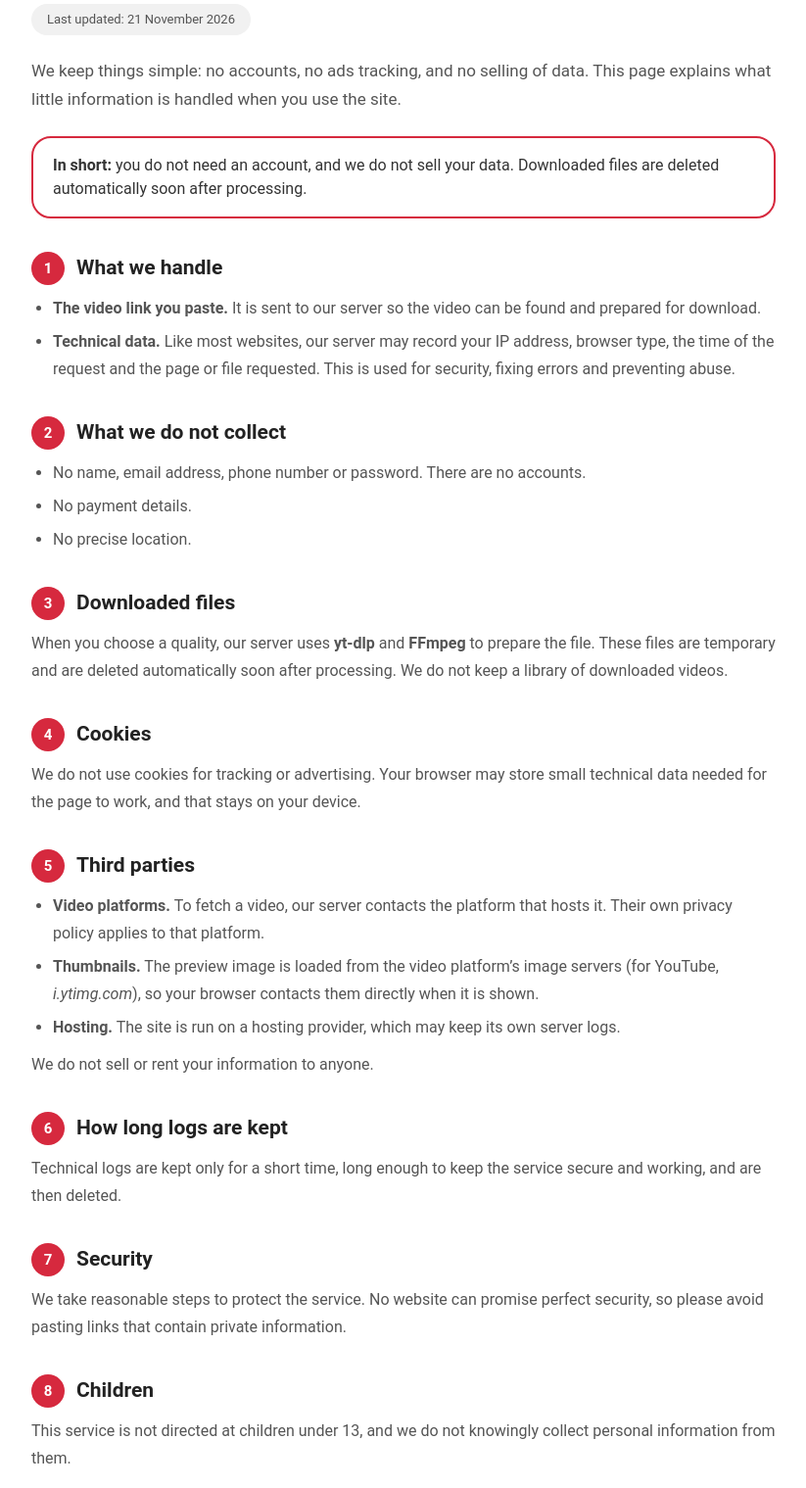
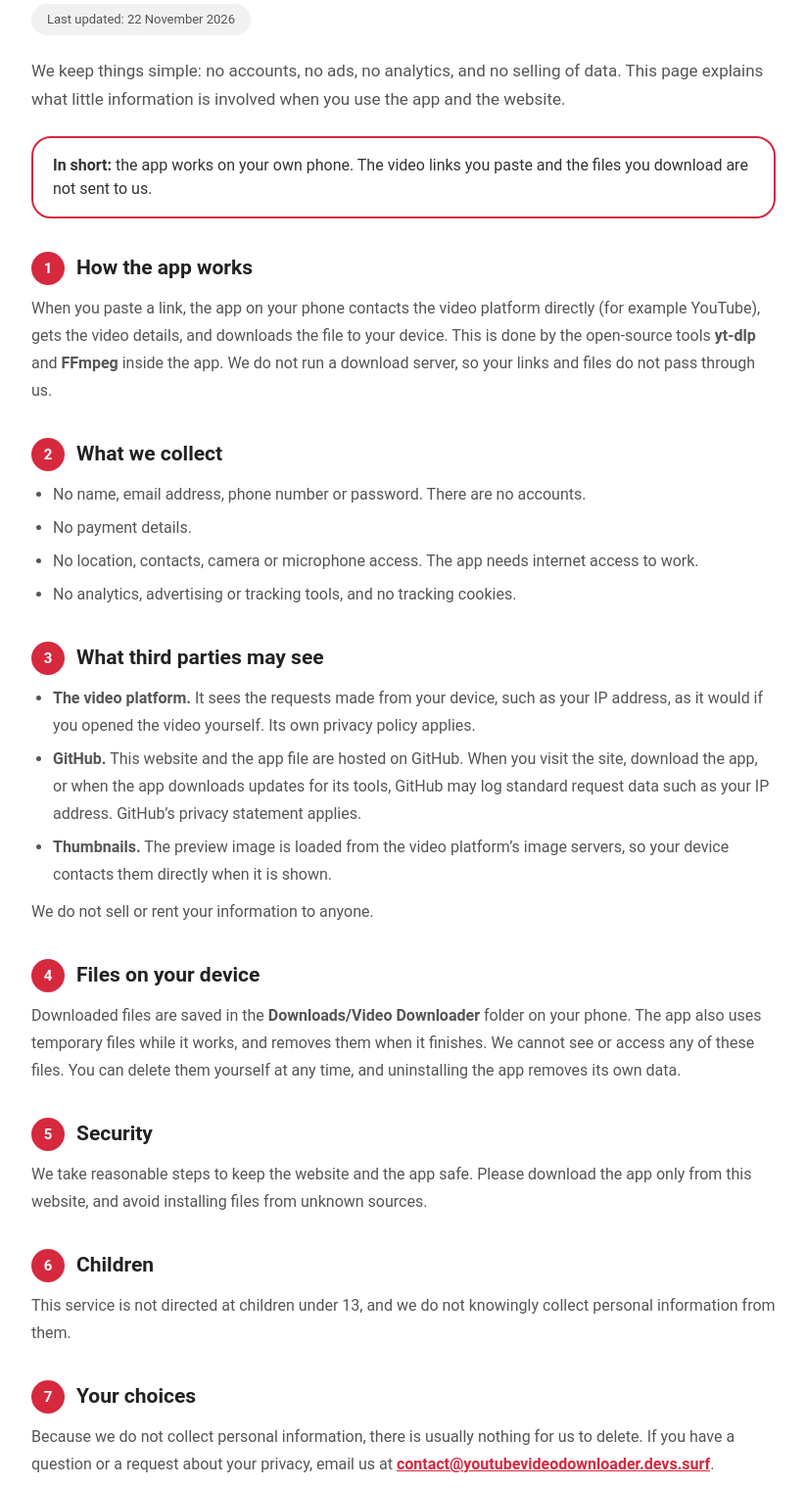
Before and after one commit to YouTube-VideoAudio/Downloader, a website: page public/privacy.html in a window 1280 px wide. Shown: the part 161-1680 px from the top of the page at 98% size, without its empty margins (228-1051 px from the left). Drawn offline with Linux system fonts and the light colour scheme.

Commit message:
Update Terms and Privacy to match on-device app

```diff
--- a/public/privacy.html
+++ b/public/privacy.html
@@ -249,54 +249,46 @@ footer{margin-top:40px}
 </div></header></div>
 <main class="c doc">
 <h1>Privacy Policy</h1>
-<div class="upd">Last updated: 21 November 2026</div>
-<p class="intro">We keep things simple: no accounts, no ads tracking, and no selling of data. This page explains what little information is handled when you use the site.</p>
+<div class="upd">Last updated: 22 November 2026</div>
+<p class="intro">We keep things simple: no accounts, no ads, no analytics, and no selling of data. This page explains what little information is involved when you use the app and the website.</p>
 
-<div class="warn"><b>In short:</b> you do not need an account, and we do not sell your data. Downloaded files are deleted automatically soon after processing.</div>
+<div class="warn"><b>In short:</b> the app works on your own phone. The video links you paste and the files you download are not sent to us.</div>
 
-<h2><i>1</i>What we handle</h2>
-<ul>
-<li><b>The video link you paste.</b> It is sent to our server so the video can be found and prepared for download.</li>
-<li><b>Technical data.</b> Like most websites, our server may record your IP address, browser type, the time of the request and the page or file requested. This is used for security, fixing errors and preventing abuse.</li>
-</ul>
+<h2><i>1</i>How the app works</h2>
+<p>When you paste a link, the app on your phone contacts the video platform directly (for example YouTube), gets the video details, and downloads the file to your device. This is done by the open-source tools <b>yt-dlp</b> and <b>FFmpeg</b> inside the app. We do not run a download server, so your links and files do not pass through us.</p>
 
-<h2><i>2</i>What we do not collect</h2>
+<h2><i>2</i>What we collect</h2>
 <ul>
 <li>No name, email address, phone number or password. There are no accounts.</li>
 <li>No payment details.</li>
-<li>No precise location.</li>
+<li>No location, contacts, camera or microphone access. The app needs internet access to work.</li>
+<li>No analytics, advertising or tracking tools, and no tracking cookies.</li>
 </ul>
 
-<h2><i>3</i>Downloaded files</h2>
-<p>When you choose a quality, our server uses <b>yt-dlp</b> and <b>FFmpeg</b> to prepare the file. These files are temporary and are deleted automatically soon after processing. We do not keep a library of downloaded videos.</p>
-
-<h2><i>4</i>Cookies</h2>
-<p>We do not use cookies for tracking or advertising. Your browser may store small technical data needed for the page to work, and that stays on your device.</p>
-
-<h2><i>5</i>Third parties</h2>
+<h2><i>3</i>What third parties may see</h2>
 <ul>
-<li><b>Video platforms.</b> To fetch a video, our server contacts the platform that hosts it. Their own privacy policy applies to that platform.</li>
-<li><b>Thumbnails.</b> The preview image is loaded from the video platform&rsquo;s image servers (for YouTube, <i>i.ytimg.com</i>), so your browser contacts them directly when it is shown.</li>
-<li><b>Hosting.</b> The site is run on a hosting provider, which may keep its own server logs.</li>
+<li><b>The video platform.</b> It sees the requests made from your device, such as your IP address, as it would if you opened the video yourself. Its own privacy policy applies.</li>
+<li><b>GitHub.</b> This website and the app file are hosted on GitHub. When you visit the site, download the app, or when the app downloads updates for its tools, GitHub may log standard request data such as your IP address. GitHub&rsquo;s privacy statement applies.</li>
+<li><b>Thumbnails.</b> The preview image is loaded from the video platform&rsquo;s image servers, so your device contacts them directly when it is shown.</li>
 </ul>
 <p>We do not sell or rent your information to anyone.</p>
 
-<h2><i>6</i>How long logs are kept</h2>
-<p>Technical logs are kept only for a short time, long enough to keep the service secure and working, and are then deleted.</p>
+<h2><i>4</i>Files on your device</h2>
+<p>Downloaded files are saved in the <b>Downloads/Video Downloader</b> folder on your phone. The app also uses temporary files while it works, and removes them when it finishes. We cannot see or access any of these files. You can delete them yourself at any time, and uninstalling the app removes its own data.</p>
 
-<h2><i>7</i>Security</h2>
-<p>We take reasonable steps to protect the service. No website can promise perfect security, so please avoid pasting links that contain private information.</p>
+<h2><i>5</i>Security</h2>
+<p>We take reasonable steps to keep the website and the app safe. Please download the app only from this website, and avoid installing files from unknown sources.</p>
 
-<h2><i>8</i>Children</h2>
+<h2><i>6</i>Children</h2>
 <p>This service is not directed at children under 13, and we do not knowingly collect personal information from them.</p>
 
-<h2><i>9</i>Your choices</h2>
-<p>You can ask us what we hold about you or ask us to delete it by emailing <a href="mailto:contact@youtubevideodownloader.devs.surf">contact@youtubevideodownloader.devs.surf</a>. Because we do not use accounts, we may need the approximate time and your IP address to find any related log entry.</p>
+<h2><i>7</i>Your choices</h2>
+<p>Because we do not collect personal information, there is usually nothing for us to delete. If you have a question or a request about your privacy, email us at <a href="mailto:contact@youtubevideodownloader.devs.surf">contact@youtubevideodownloader.devs.surf</a>.</p>
 
-<h2><i>10</i>Changes to this policy</h2>
+<h2><i>8</i>Changes to this policy</h2>
 <p>We may update this policy from time to time. The date at the top shows the latest change. See also our <a href="terms.html">Terms of Service</a>.</p>
 
-<h2><i>11</i>Contact</h2>
+<h2><i>9</i>Contact</h2>
 <p>Privacy questions? Email <a href="mailto:contact@youtubevideodownloader.devs.surf">contact@youtubevideodownloader.devs.surf</a>.</p>
 </main>
 <footer><div class="c">
```
Also changed, not shown: public/terms.html (+29 -27 lines).
